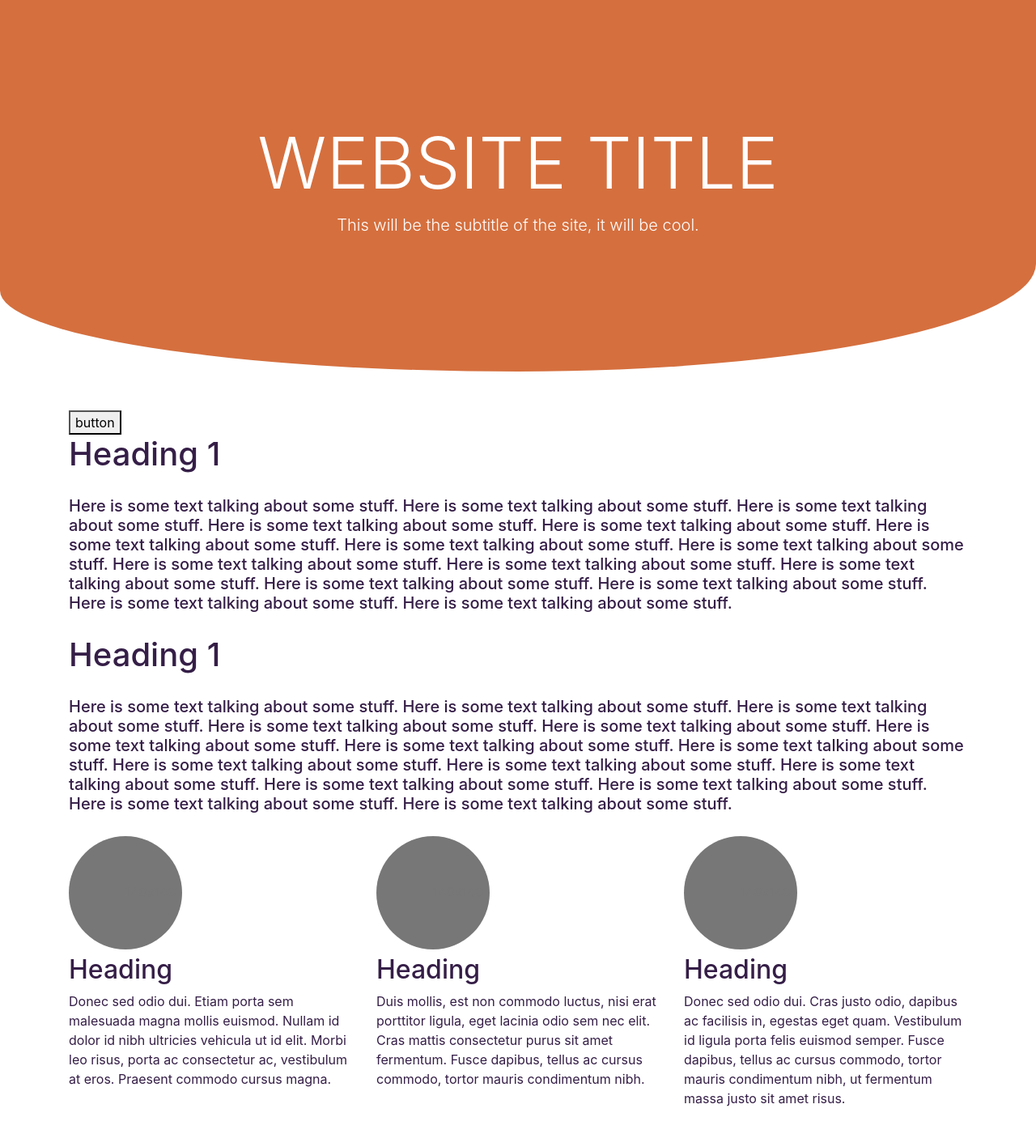
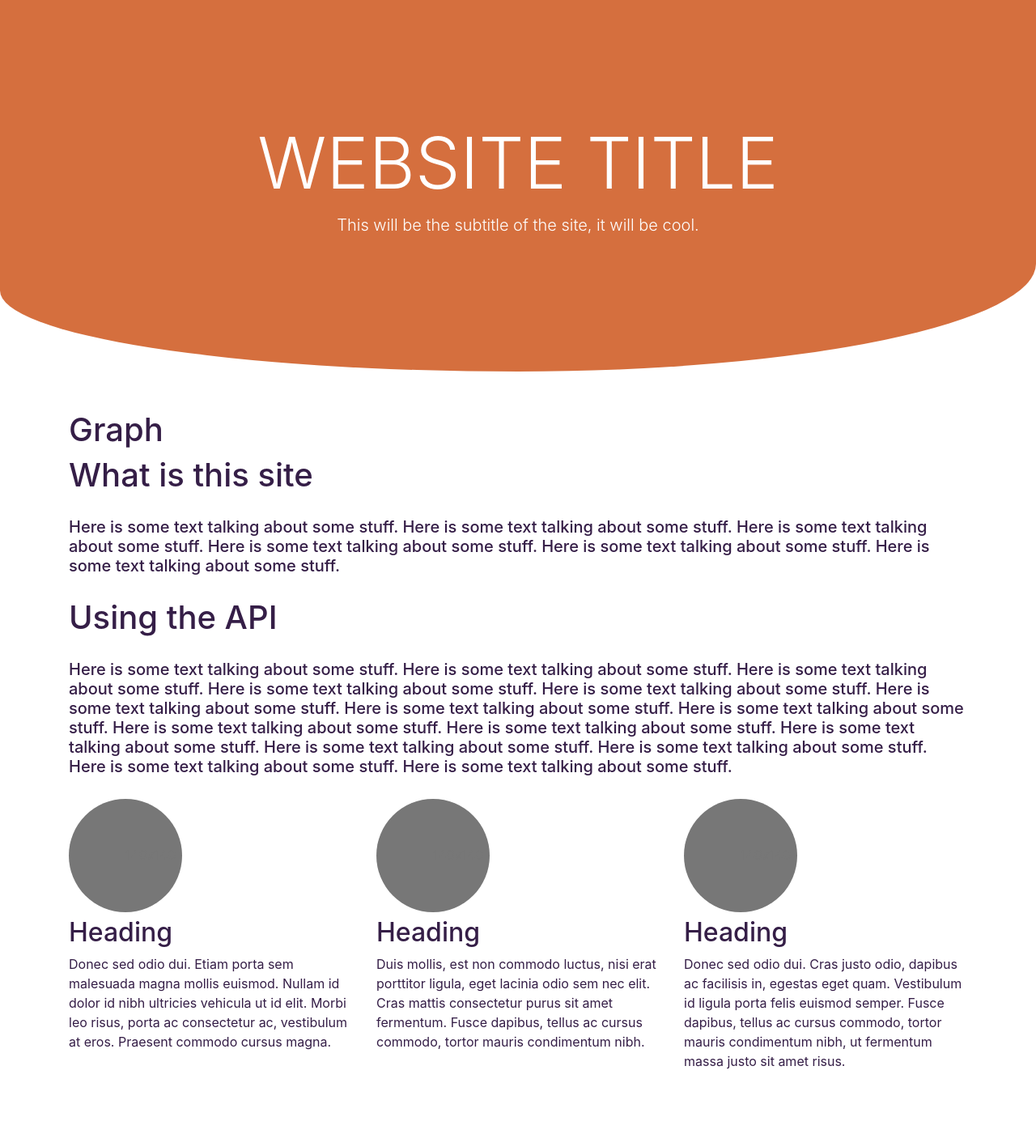
Before and after one commit to horrjd1/web3-site, a Flask app: page / in a window 1280 px wide. Shown: the part 57-1458 px from the top of the page at 81% size. After the commit the page ends 1378 px from the top, so only its background shows below. Run offline with Flask 2, Linux system fonts and the light colour scheme; data that the repository does not hold is empty; parts of the project's set-up code (start-up, migrations or seed data) failed here and were passed over; some libraries are stand-ins or nearby versions.

Commit message:
Added template d3 graph

```diff
--- a/app.py
+++ b/app.py
@@ -69,6 +69,7 @@ def TestingPage():
 
 @app.route('/data_raw')
 def return_data():
+
 	dataList = []
 	for file in os.listdir(app.config['FILES_FOLDER']):
 		filename = os.fsdecode(file)
@@ -79,7 +80,7 @@ def return_data():
 		dataList.append(d)
 	return json.dumps(dataList)
 
-# Generic APIs for Checkpoints #
+# APIs #
 
 @app.route('/api/countries', methods=['GET'])
 @app.route('/api/countries/<country_name>', methods=['GET'])
--- a/static/scripts/script.js
+++ b/static/scripts/script.js
@@ -2,6 +2,79 @@ $(document).ready(function () {
     $.get('/api/countries', function (data) {
         console.log("Ajax testing")
         console.log(JSON.stringify(data))
+        jsonData = JSON.stringify(data)
+
+        // set the dimensions and margins of the graph
+        var margin = {top: 10, right: 30, bottom: 40, left: 50},
+            width = window.innerWidth - margin.left - margin.right,
+            height = 520 - margin.top - margin.bottom;
+
+        // append the svg object to the body of the page
+        var Svg = d3.select("#d3_graph")
+          .append("svg")
+            .attr("width", width + margin.left + margin.right)
+            .attr("height", height + margin.top + margin.bottom)
+          .append("g")
+            .attr("transform",
+                  "translate(" + margin.left + "," + margin.top + ")")
+
+        //Read the data
+        d3.csv("https://raw.githubusercontent.com/holtzy/D3-graph-gallery/master/DATA/iris.csv", function(data) {
+
+          // Add X axis
+          var x = d3.scaleLinear()
+            .domain([4*0.95, 8*1.001])
+            .range([ 0, width ])
+          Svg.append("g")
+            .attr("transform", "translate(0," + height + ")")
+            .call(d3.axisBottom(x).tickSize(-height*1.3).ticks(10))
+            .select(".domain").remove()
+
+          // Add Y axis
+          var y = d3.scaleLinear()
+            .domain([-0.001, 9*1.01])
+            .range([ height, 0])
+            .nice()
+          Svg.append("g")
+            .call(d3.axisLeft(y).tickSize(-width*1.3).ticks(7))
+            .select(".domain").remove()
+
+          // Customization
+          Svg.selectAll(".tick line").attr("stroke", "#EBEBEB")
+
+          // Add X axis label:
+          Svg.append("text")
+              .attr("text-anchor", "end")
+              .attr("x", width)
+              .attr("y", height + margin.top + 20)
+              .text("Sepal Length");
+
+          // Y axis label:
+          Svg.append("text")
+              .attr("text-anchor", "end")
+              .attr("transform", "rotate(-90)")
+              .attr("y", -margin.left+20)
+              .attr("x", -margin.top)
+              .text("Petal Length")
+
+          // Color scale: give me a specie name, I return a color
+          var color = d3.scaleOrdinal()
+            .domain(["setosa", "versicolor", "virginica" ])
+            .range([ "#402D54", "#D18975", "#8FD175"])
+
+          // Add dots
+          Svg.append('g')
+            .selectAll("dot")
+            .data(data)
+            .enter()
+            .append("circle")
+              .attr("cx", function (d) { return x(d.Sepal_Length); } )
+              .attr("cy", function (d) { return y(d.Petal_Length); } )
+              .attr("r", 5)
+              .style("fill", function (d) { return color(d.Species) } )
+
+        })
+
     }).fail(function () {
         alert("No Data Found")
     });
--- a/templates/index.html
+++ b/templates/index.html
@@ -16,6 +16,7 @@
 
   <!--Scripts-->
   <script src="{{ url_for('static', filename='scripts/jquery-3.5.1.js') }}"></script>
+  <script src="https://d3js.org/d3.v4.js"></script>
   <script src="{{ url_for('static', filename='scripts/script.js') }}"></script>
 
 
@@ -37,18 +38,11 @@
 
   <div class="container py-3">
 
-    <button>button</button>
-    <h1>Heading 1</h1>
+    <h1>Graph</h1>
+    <div id="d3_graph"></div>
+
+    <h1>What is this site</h1>
     <p class="h5 paragraph">Here is some text talking about some stuff.
-        Here is some text talking about some stuff.
-        Here is some text talking about some stuff.
-        Here is some text talking about some stuff.
-        Here is some text talking about some stuff.
-        Here is some text talking about some stuff.
-        Here is some text talking about some stuff.
-        Here is some text talking about some stuff.
-        Here is some text talking about some stuff.
-        Here is some text talking about some stuff.
         Here is some text talking about some stuff.
         Here is some text talking about some stuff.
         Here is some text talking about some stuff.
@@ -56,7 +50,7 @@
         Here is some text talking about some stuff.
     </p>
 
-    <h1>Heading 1</h1>
+    <h1>Using the API</h1>
     <p class="h5 paragraph">Here is some text talking about some stuff.
         Here is some text talking about some stuff.
         Here is some text talking about some stuff.
--- a/templates/testing.html
+++ b/templates/testing.html
@@ -5,8 +5,6 @@
   <!-- Required meta tags -->
   <meta charset="utf-8">
   <meta name="viewport" content="width=device-width, initial-scale=1, shrink-to-fit=no">
-
-
 
   <!-- Bootstrap CSS -->
   <link rel="stylesheet" href="https://maxcdn.bootstrapcdn.com/bootstrap/4.0.0/css/bootstrap.min.css"
```
